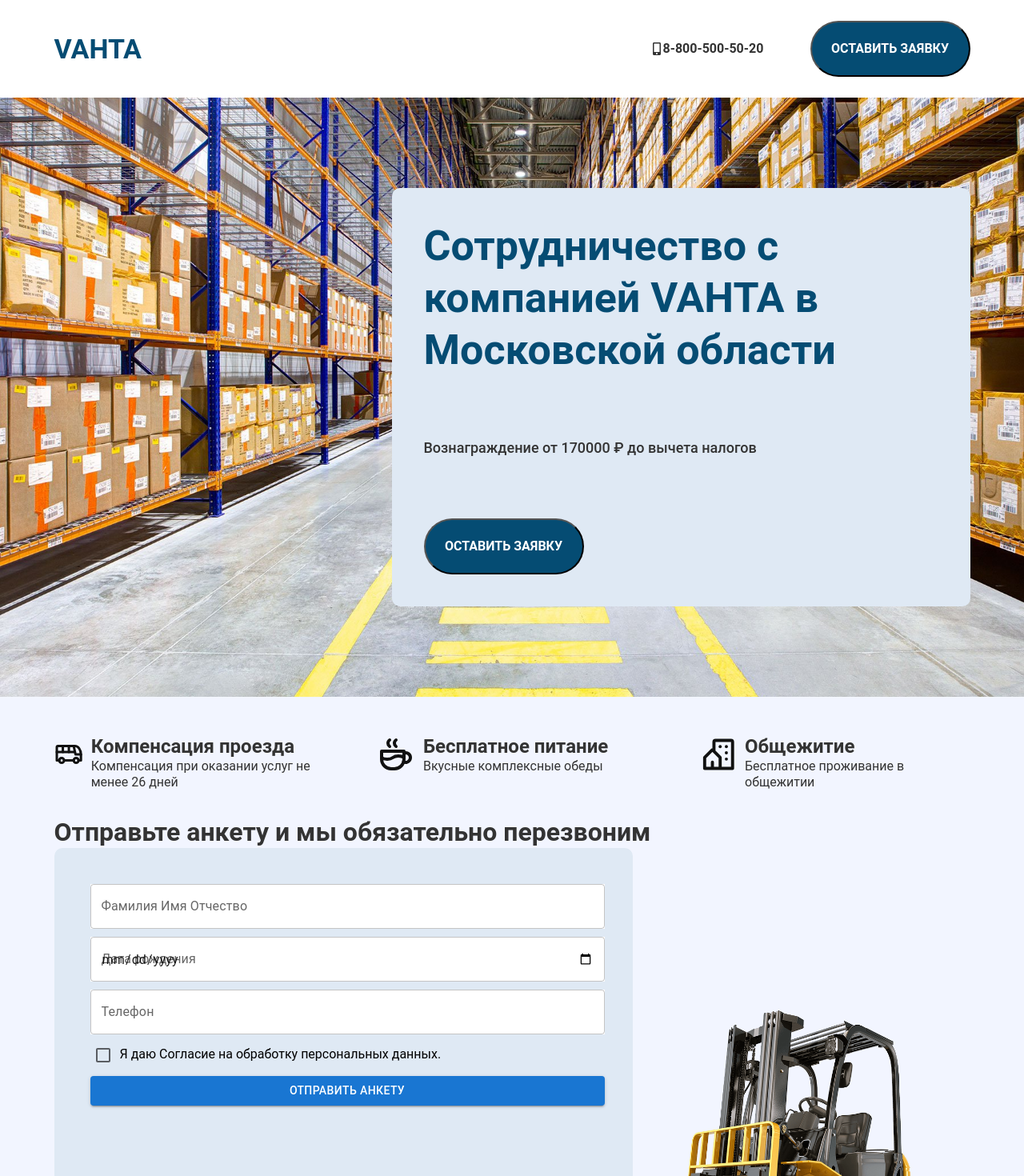
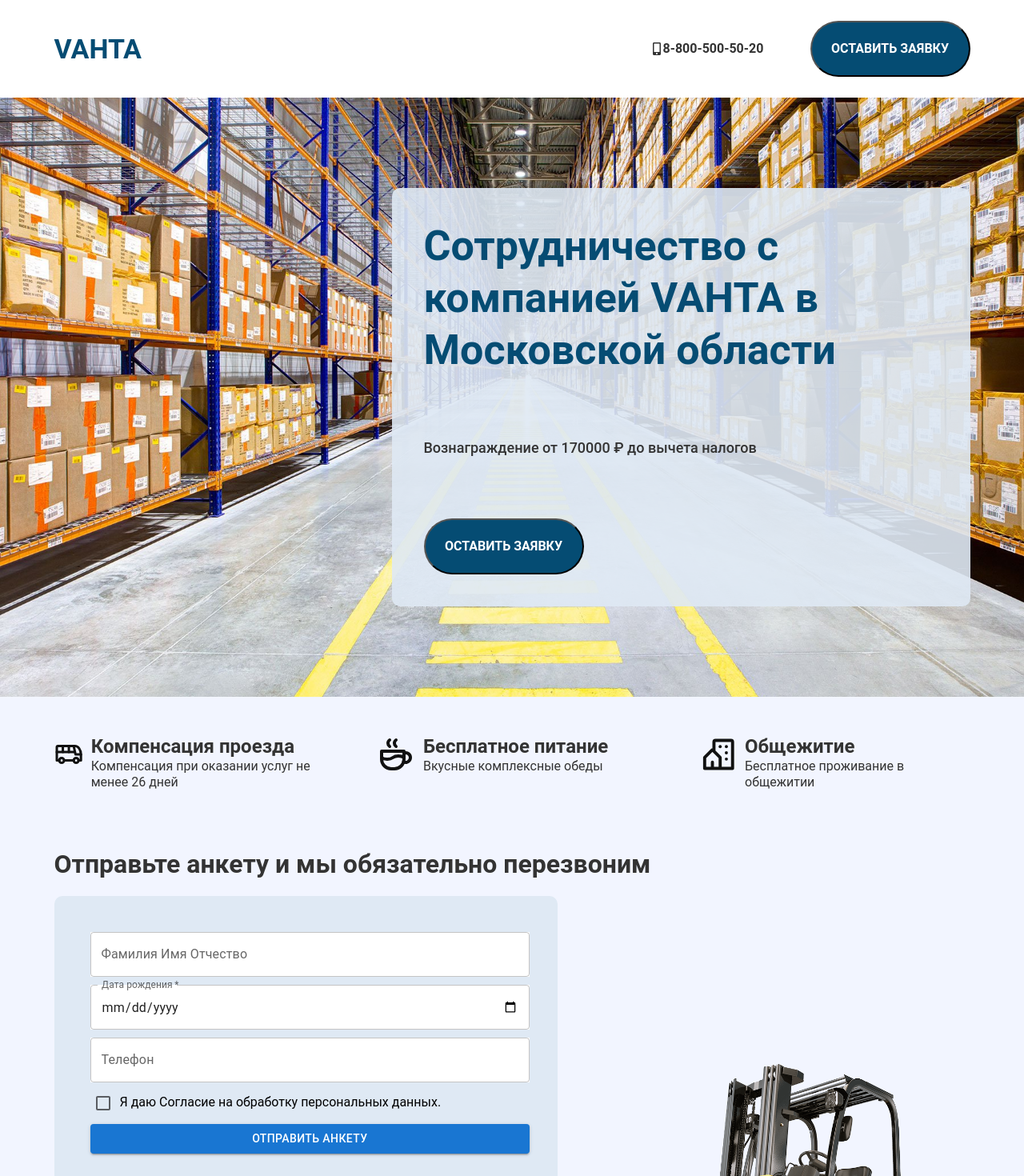
Before and after one commit to Zhybuliou/vahta, a React (Vite) app: page / in a window 1280 px wide. Shown: the top 1470 px of the page at 80% size. Built offline with nearby package versions, Linux system fonts and the light colour scheme; no server answers.

Commit message:
feat: add form and save data to google sheets

```diff
--- a/src/App.scss
+++ b/src/App.scss
@@ -8,6 +8,9 @@
   font-family: Roboto, sans-serif;
   margin: 0;
   padding: 0;
+}
+html {
+  scroll-behavior: smooth;
 }
 body {
   margin: 0;
@@ -39,4 +42,8 @@
   &:hover{
     box-shadow: 0 12px 16px 0 rgba(0,0,0,0.24),0 17px 50px 0 rgba(0,0,0,0.19);
   }
+  a{
+    color: white;
+    text-decoration: none;
+  }
 }
--- a/src/components/Button.tsx
+++ b/src/components/Button.tsx
@@ -1,7 +1,7 @@
 export default function Button() {
   return (
-    <button type="button" className="button">
-      Оставить Заявку
+    <button type="button" className="button" data-scroll="#form">
+      <a href="#form">Оставить Заявку</a>
     </button>
   );
 }
--- a/src/components/Form.tsx
+++ b/src/components/Form.tsx
@@ -1,77 +1,91 @@
 import { Button, Checkbox, TextField } from '@mui/material';
 import axios from 'axios';
-import { useEffect, useState } from 'react';
+import { useState } from 'react';
 
 export default function Form() {
   // form states
   const [name, setName] = useState('');
   const [age, setAge] = useState('');
-  const [designation, setDesignation] = useState('');
-  const [salary, setSalary] = useState('');
-
-  // retrived data state
-  const [data, setData] = useState([]);
+  const [phone, setPhone] = useState('');
+  const [agree, setAgree] = useState(false);
 
   // submit event
-  const handleSubmit = (e: Event) => {
-    e.preventDefault();
-    // console.log(name, age, designation, salary);
+  const handleSubmit = (event: React.FormEvent<HTMLFormElement>) => {
+    event.preventDefault();
 
-    // our object to pass
-    // const data = {
-    //   name,
-    //   age,
-    //   designation,
-    //   salary,
-    // };
+    const data = {
+      ФИО: name,
+      Возраст: age,
+      Телефон: phone,
+      Agree: agree,
+    };
     axios
-      .post('https://sheet.best/api/sheets/e7a8bead-e947-4de5-9421-8e17433a3fff', data)
-      .then((response) => {
-        // console.log(response);
+      .post('https://sheet.best/api/sheets/47350a76-62d3-46d2-aeb4-185e1a9f2d17', data)
+      .then(() => {
         setName('');
         setAge('');
-        setDesignation('');
-        setSalary('');
+        setPhone('');
+        setAgree(false);
       });
   };
   // getting data function
-  const getData = () => {
-    axios
-      .get('https://sheet.best/api/sheets/e7a8bead-e947-4de5-9421-8e17433a3fff')
-      .then((response) => {
-        setData(response.data);
-      });
-  };
+  //   const getData = () => {
+  //     axios
+  //       .get('https://sheet.best/api/sheets/e7a8bead-e947-4de5-9421-8e17433a3fff')
+  //       .then((response) => {
+  //         setData(response.data);
+  //       });
+  //   };
 
   // triggering function
-  useEffect(() => {
-    getData();
-  }, [data]);
+  //   useEffect(() => {
+  //     getData();
+  //   }, [data]);
 
   return (
     <div className="form-wrapper">
-      <form>
+      <form onSubmit={handleSubmit}>
         <TextField
           style={{ width: '100%', margin: '5px', background: 'white' }}
+          name="name"
           type="text"
           label="Фамилия Имя Отчество"
           variant="outlined"
+          value={name}
+          onChange={(e: React.ChangeEvent<HTMLInputElement>) => setName(e.target.value)}
         />
         <TextField
           style={{ width: '100%', margin: '5px', background: 'white' }}
+          name="date"
           type="date"
           label="Дата рождения"
           variant="outlined"
+          InputLabelProps={{ shrink: true, required: true }}
           inputProps={{ min: '1964-01-24', max: '2005-05-31' }}
+          value={age}
+          onChange={(e: React.ChangeEvent<HTMLInputElement>) => setAge(e.target.value)}
         />
         <TextField
           style={{ width: '100%', margin: '5px', background: 'white' }}
-          type="text"
+          name="phone"
           label="Телефон"
           variant="outlined"
+          type="text"
+          value={phone}
+          onChange={(e: React.ChangeEvent<HTMLInputElement>) => setPhone(e.target.value)}
         />
-        <Checkbox />Я даю Согласие на обработку персональных данных.
-        <Button style={{ width: '100%', margin: '5px' }} variant="contained" color="primary">
+        <Checkbox
+          inputProps={{ required: true }}
+          name="agree"
+          onChange={() => setAgree((value) => !value)}
+        />
+        Я даю Согласие на обработку персональных данных.
+        <Button
+          type="submit"
+          style={{ width: '100%', margin: '5px' }}
+          variant="contained"
+          color="primary"
+        >
           Отправить анкету
         </Button>
       </form>
--- a/src/scss/form.scss
+++ b/src/scss/form.scss
@@ -2,7 +2,7 @@
     display: flex;
     flex-direction: column;
     justify-content: space-between;
-    width: 643px;
+    max-width: 643px;
     height: 443px;
 
     padding: 40px;
--- a/src/scss/header.scss
+++ b/src/scss/header.scss
@@ -1,10 +1,15 @@
 .header{
+    position: sticky;
+    top: 0;
     height: 122px;
     width: 100%;
     background-color: $white;
+
+    z-index: 9;
 }
 .header-content{
     display: flex;
+    flex-wrap: wrap;
     align-items: center;
     justify-content: space-between;
     height: 100%;
--- a/src/scss/home.scss
+++ b/src/scss/home.scss
@@ -27,12 +27,12 @@
     display: flex;
     flex-direction: column;
     justify-content: space-between;
-    width: 643px;
+    max-width: 643px;
     height: 443px;
 
     padding: 40px;
 
-    background: #DFE9F4;
+    background: RGBA(223,233,244,0.90);
     border-radius: 10px;
     h2{
         color: #054C73;
@@ -57,6 +57,7 @@
 }
 .advantages-section-content{
     display: flex;
+    flex-wrap: wrap;
     margin: 0 auto;
     max-width: 1145px;
     height: 100%;
@@ -101,6 +102,8 @@
     height: 100%;
 }
 .form-section-header{
+    padding-top: 40px;
+    padding-bottom: 20px;
     font-style: normal;
     font-weight: 700;
     font-size: 32px;
@@ -112,6 +115,7 @@
 }
 .form-section-content-left{
     width: 55%;
+    height: 443px;
 }
 .form-section-content-right{
     width: 45%;
@@ -119,4 +123,5 @@
     background-repeat: no-repeat;
     background-size: 100%;
     background-position: bottom;
+    height: 530px;
 }
```
